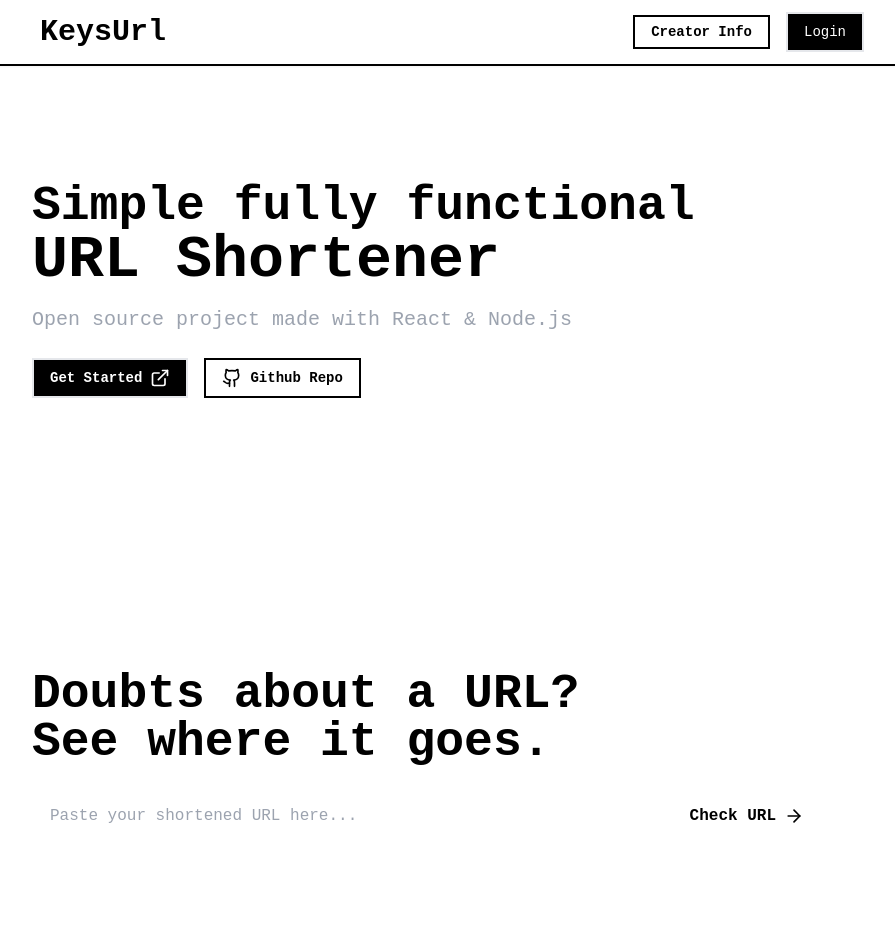
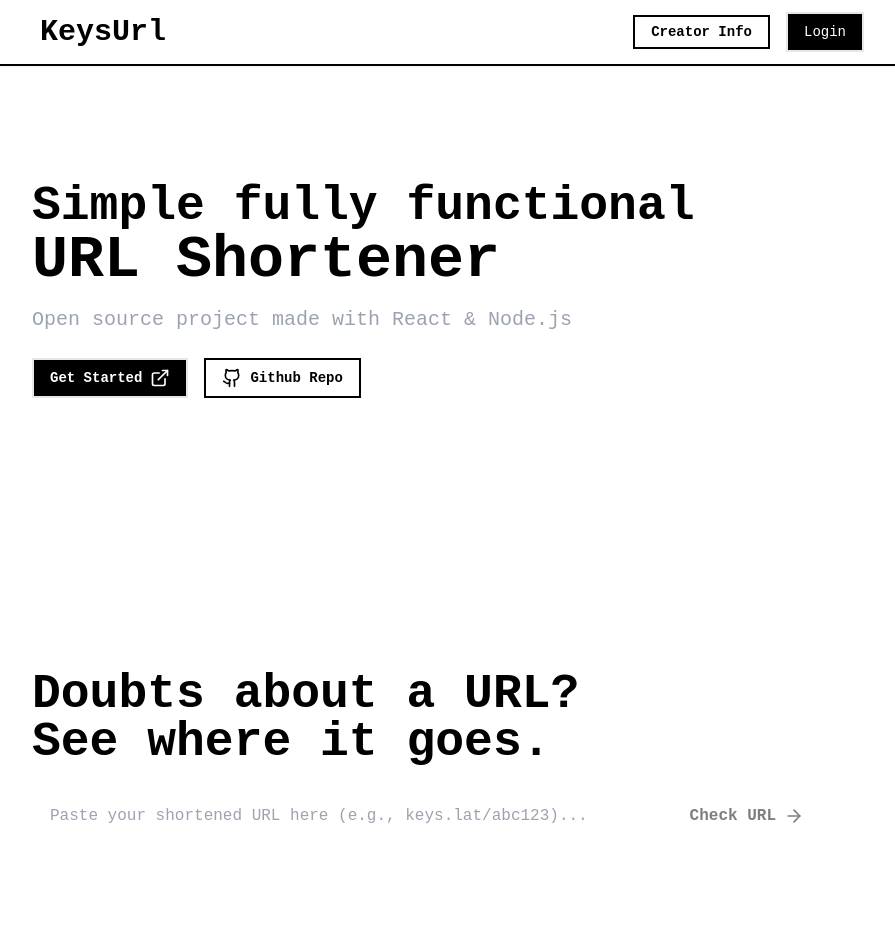
Before and after one commit to Keys4Ever/URLShortenerV2, a React (Vite) app in the folder Frontend/: page / in a window 1280 px wide. Shown: the top 952 px of the page, without its empty margins (210-1105 px from the left). Built offline with nearby package versions, Linux system fonts and the light colour scheme; no server answers.

Commit message:
Fix: this will fix a bug xd

```diff
--- a/Frontend/src/components/MainPageComponents/LookURLSection.jsx
+++ b/Frontend/src/components/MainPageComponents/LookURLSection.jsx
@@ -9,20 +9,25 @@ const LookURLSection = () => {
     const [hasTried, setHasTried] = useState(false);
 
     const handleShortUrlChange = (event) => {
-        // Remove 'keys.lat/' if present
-        let inputUrl = event.target.value;
-        if (inputUrl.includes('keys.lat/')) {
-            inputUrl = inputUrl.replace('keys.lat/', '');
-        }
-        setShortUrl(inputUrl);
+        setShortUrl(event.target.value);
     };
 
     const handleGetUrl = async (event) => {
         event.preventDefault();
 
         if (shortUrl) {
+            // Limpiar la URL aquí antes de enviar la petición
+            let cleanedUrl = shortUrl.trim();
+            const prefixes = ['https://keys.lat/', 'http://keys.lat/', 'keys.lat/'];
+
+            prefixes.forEach(prefix => {
+                if (cleanedUrl.startsWith(prefix)) {
+                    cleanedUrl = cleanedUrl.replace(prefix, '');
+                }
+            });
+
             try {
-                const response = await getOriginalUrl(shortUrl);
+                const response = await getOriginalUrl(cleanedUrl);
 
                 if (response?.originalUrl) {
                     setUrl(response.originalUrl);
@@ -51,14 +56,15 @@ const LookURLSection = () => {
                     <div className="flex items-center gap-4">
                         <input
                             type="text"
-                            placeholder="Paste your shortened URL here..."
+                            placeholder="Paste your shortened URL here (e.g., keys.lat/abc123)..."
                             className="flex-1 px-4 py-3 bg-transparent border-2 border-white focus:outline-none focus:border-gray-400 transition"
                             onChange={handleShortUrlChange}
                             value={shortUrl}
                         />
                         <button
                             type="submit"
-                            className="flex items-center px-4 sm:px-6 py-3 bg-white text-black font-bold hover:bg-gray-200 transition"
+                            disabled={!shortUrl.trim()}
+                            className="flex items-center px-4 sm:px-6 py-3 bg-white text-black font-bold hover:bg-gray-200 transition disabled:opacity-50 disabled:cursor-not-allowed"
                         >
                             <span className="hidden sm:inline">Check URL</span>
                             <ArrowRight className="w-5 h-5 sm:ml-2" />
@@ -69,7 +75,7 @@ const LookURLSection = () => {
                 {url ? (
                     <ResultURL url={url} />
                 ) : hasTried && (
-                    <p className="text-white">No URL found. Please check the shortened URL.</p>
+                    <p className="text-white mt-4">No URL found. Please check the shortened URL.</p>
                 )}
             </div>
         </section>
```
